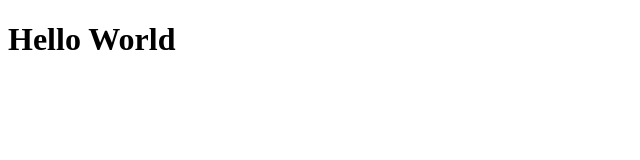
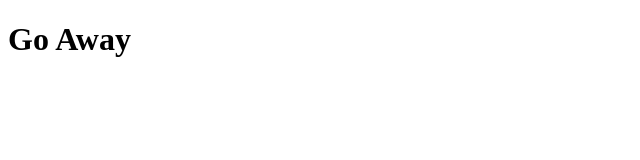
Before and after one commit to justin-w-soto/guestbook, a React app: page / in a window 1280 px wide. Shown: the top 160 px of the page, without its empty margins (0-640 px from the left). Built offline with nearby package versions, Linux system fonts and the light colour scheme.

Commit message:
app init

```diff
--- a/src/App.jsx
+++ b/src/App.jsx
@@ -1,3 +1,3 @@
 export default function App() {
-  return <h1>Hello World</h1>;
+  return <h1>Go Away</h1>;
 }
```
Also changed, not shown: src/components/FormField.jsx (added, +9 -0 lines), src/components/Header.jsx (added, +9 -0 lines), src/context/UserContext.jsx (added, +9 -0 lines).
